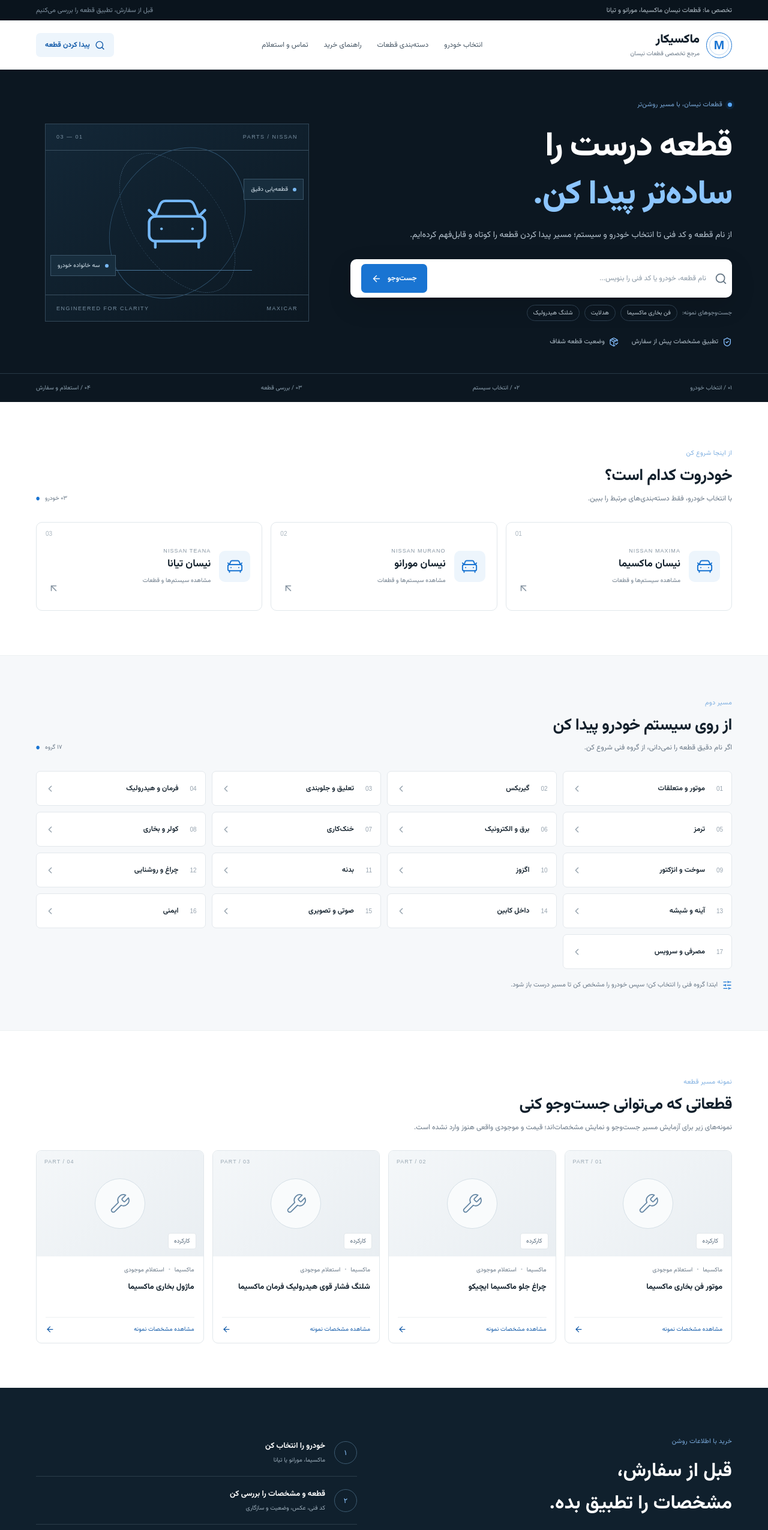
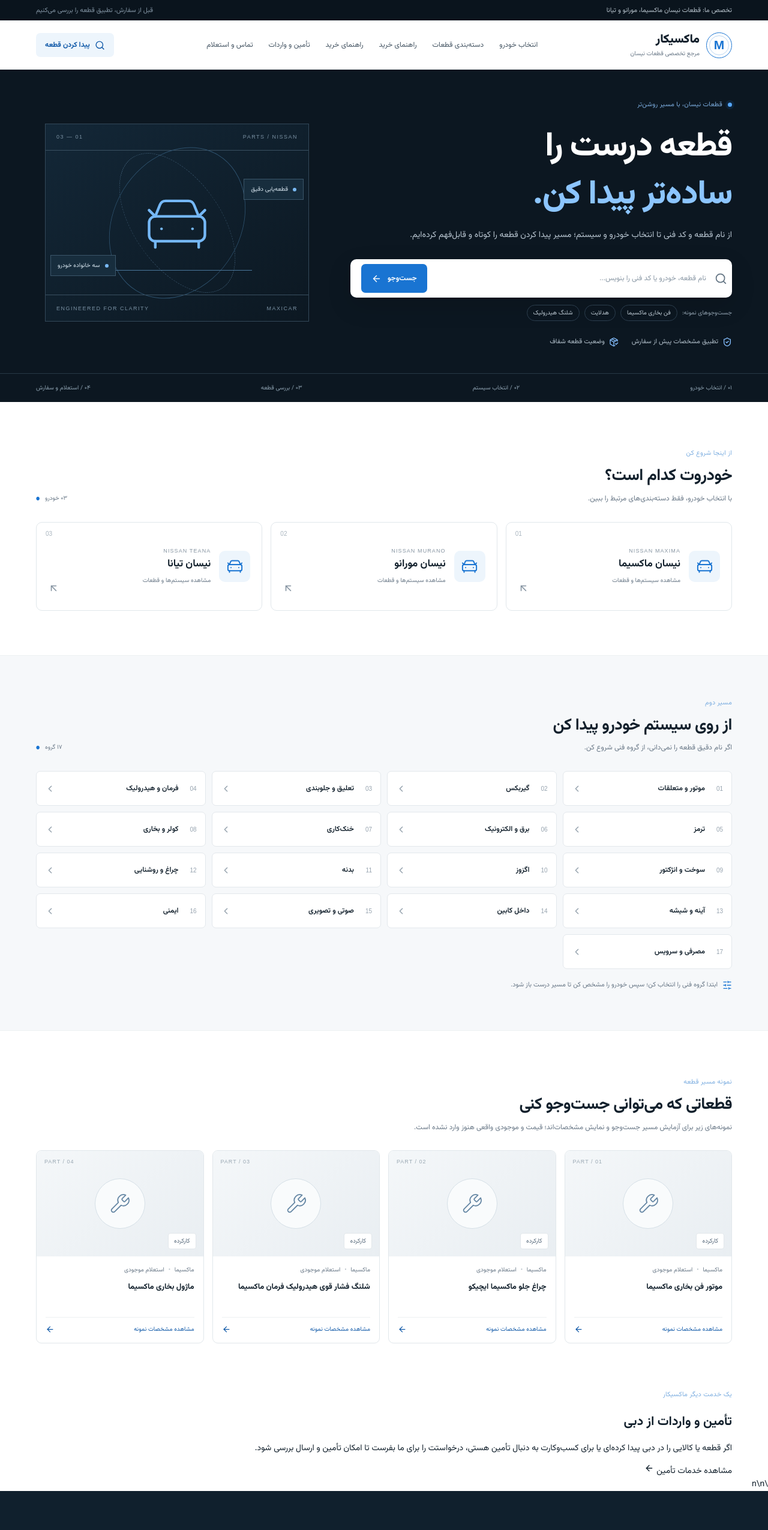
Before and after one commit to parsazia/maxicar-site, a Next.js app: page / in a window 1280 px wide. Shown: the top 2550 px of the page at 60% size. Built offline with nearby package versions, Linux system fonts and the light colour scheme.

Commit message:
Add sourcing and import entry points

```diff
--- a/app/page.js
+++ b/app/page.js
@@ -17,7 +17,7 @@ export default function Home() {
     <div className="announcement"><div className="container announcementInner"><span>تخصص ما: قطعات نیسان ماکسیما، مورانو و تیانا</span><span className="announcementSide">قبل از سفارش، تطبیق قطعه را بررسی می‌کنیم</span></div></div>
     <header className="siteHeader container">
       <Link href="/" className="brand" aria-label="صفحه اصلی ماکسیکار"><span className="brandSymbol"><span>M</span></span><span className="brandWords"><b>ماکسیکار</b><small>مرجع تخصصی قطعات نیسان</small></span></Link>
-      <nav className="desktopNav" aria-label="منوی اصلی"><a href="#cars">انتخاب خودرو</a><a href="#systems">دسته‌بندی قطعات</a><a href="#how">راهنمای خرید</a><a href="#contact">تماس و استعلام</a></nav>
+      <nav className="desktopNav" aria-label="منوی اصلی"><a href="#cars">انتخاب خودرو</a><a href="#systems">دسته‌بندی قطعات</a><a href="#how">راهنمای خرید</a><a href="#how">راهنمای خرید</a><a href="#sourcing">تأمین و واردات</a><a href="#contact">تماس و استعلام</a></nav>
       <a className="headerAction" href="#search"><Search size={17}/><span>پیدا کردن قطعه</span></a>
     </header>
 
@@ -66,9 +66,9 @@ export default function Home() {
       <div className="partGrid">{products.map((p, i) => <Link className="partCard" href={"/parts/" + p.slug} key={p.slug}><div className="partVisual"><span className="partNumber">PART / 0{i + 1}</span><div className="partIcon"><Wrench size={37} strokeWidth={1.2}/></div><span className="conditionBadge">{p.condition}</span></div><div className="partCardBody"><span className="partMeta">{p.carName} <span>•</span> {p.status}</span><b>{p.name}</b><span className="partDetails">مشاهده مشخصات نمونه <ArrowLeft size={15}/></span></div></Link>)}</div>
     </section>
 
-    <section className="howSection" id="how"><div className="container howInner"><div><span className="eyebrow">خرید با اطلاعات روشن</span><h2>قبل از سفارش،<br/>مشخصات را تطبیق بده.</h2><p>در قطعات خودرو، اسم مشابه همیشه به معنی سازگاری نیست. مدل خودرو، کد فنی، وضعیت ظاهری و عکس همان قطعه باید بررسی شوند.</p></div><div className="howSteps"><div><span>۱</span><div><b>خودرو را انتخاب کن</b><small>ماکسیما، مورانو یا تیانا</small></div></div><div><span>۲</span><div><b>قطعه و مشخصات را بررسی کن</b><small>کد فنی، عکس، وضعیت و سازگاری</small></div></div><div><span>۳</span><div><b>برای موجودی و قیمت استعلام بگیر</b><small>پس از تأیید اطلاعات سفارش را نهایی کن</small></div></div></div></div></section>
+    <section className="tradeTeaser" id="sourcing"><div className="container tradeTeaserInner"><div><span className="eyebrow">یک خدمت دیگر ماکسیکار</span><h2>تأمین و واردات از دبی</h2><p>اگر قطعه یا کالایی را در دبی پیدا کرده‌ای یا برای کسب‌وکارت به دنبال تأمین هستی، درخواستت را برای ما بفرست تا امکان تأمین و ارسال بررسی شود.</p></div><Link href="/import-trade" className="tradeTeaserLink">مشاهده خدمات تأمین <ArrowLeft size={16}/></Link></div></section>\n\n    <section className="howSection" id="how"><div className="container howInner"><div><span className="eyebrow">خرید با اطلاعات روشن</span><h2>قبل از سفارش،<br/>مشخصات را تطبیق بده.</h2><p>در قطعات خودرو، اسم مشابه همیشه به معنی سازگاری نیست. مدل خودرو، کد فنی، وضعیت ظاهری و عکس همان قطعه باید بررسی شوند.</p></div><div className="howSteps"><div><span>۱</span><div><b>خودرو را انتخاب کن</b><small>ماکسیما، مورانو یا تیانا</small></div></div><div><span>۲</span><div><b>قطعه و مشخصات را بررسی کن</b><small>کد فنی، عکس، وضعیت و سازگاری</small></div></div><div><span>۳</span><div><b>برای موجودی و قیمت استعلام بگیر</b><small>پس از تأیید اطلاعات سفارش را نهایی کن</small></div></div></div></div></section>
 
     <footer id="contact"><div className="container footerTop"><Link href="/" className="brand footerBrand"><span className="brandSymbol"><span>M</span></span><span className="brandWords"><b>ماکسیکار</b><small>مرجع تخصصی قطعات نیسان</small></span></Link><p>ماکسیما · مورانو · تیانا</p><a href="#search" className="footerSearch">جست‌وجوی قطعه <ArrowLeft size={16}/></a></div><div className="container footerBottom"><span>نسخه آزمایشی طراحی ماکسیکار</span><span>اطلاعات تماس، قیمت و موجودی پس از اتصال داده‌های واقعی تکمیل می‌شوند.</span></div></footer>
-    <div className="mobileBottom"><a href="#search"><Search size={18}/><span>جست‌وجو</span></a><a href="#cars"><CarFront size={18}/><span>انتخاب خودرو</span></a><a href="#systems"><Wrench size={18}/><span>دسته‌بندی‌ها</span></a><a href="#contact"><Headphones size={18}/><span>استعلام</span></a></div>
+    <div className="mobileBottom"><a href="#search"><Search size={18}/><span>جست‌وجو</span></a><a href="#cars"><CarFront size={18}/><span>انتخاب خودرو</span></a><a href="#systems"><Wrench size={18}/><span>دسته‌بندی‌ها</span></a><Link href="/import-trade"><PackageCheck size={18}/><span>تأمین</span></Link><a href="#contact"><Headphones size={18}/><span>استعلام</span></a></div>
   </main>;
 }
```
